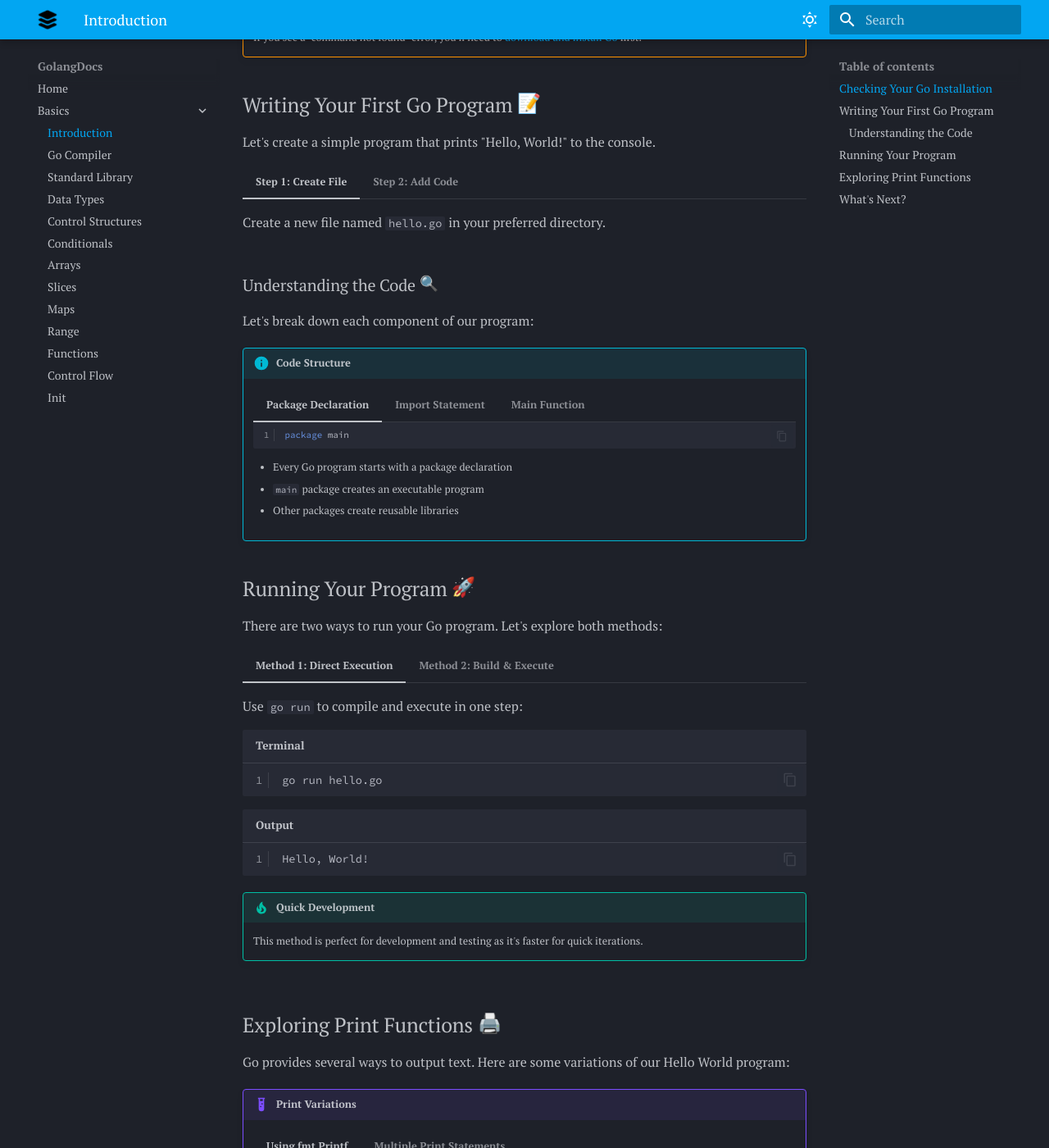
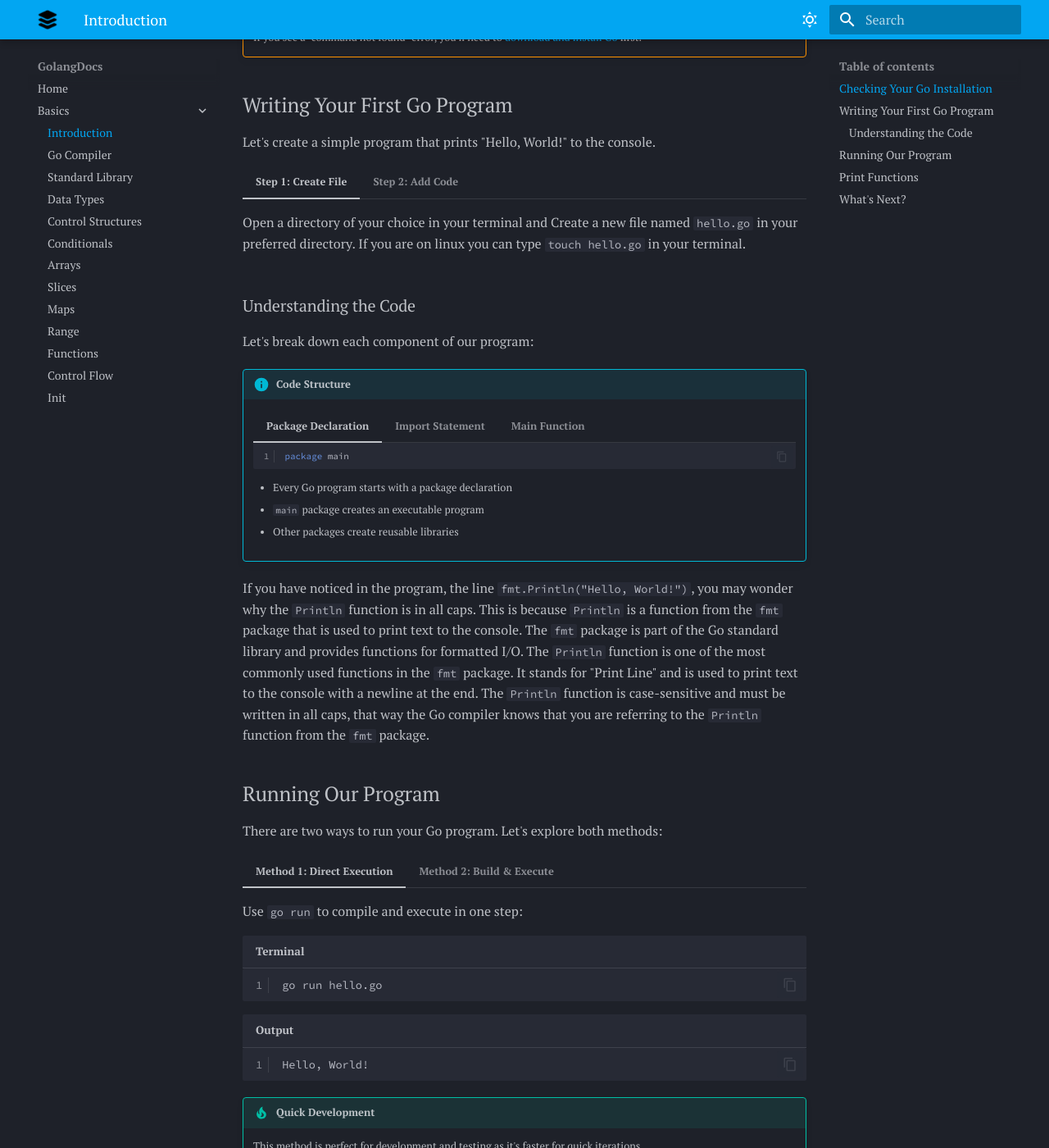
Before and after one commit to kutt27/golangdocs, an MkDocs documentation site: the page built from docs/1. Basics/1. Hello-World.md, in a window 1280 px wide and 1400 px high, scrolled down 864 px. Shown: the whole window at 82% size. Built offline with MkDocs 1.6.1 and Material for MkDocs 9.7.7, drawn with Linux system fonts in a browser that asks for light colours; emoji names are drawn with the system emoji font; some of the changed text lies outside the part shown.

Commit message:
Updated the document

````diff
--- a/docs/1. Basics/1. Hello-World.md
+++ b/docs/1. Basics/1. Hello-World.md
@@ -9,7 +9,7 @@
     - A text editor or IDE
     - Basic understanding of using the terminal
 
-## Checking Your Go Installation :gear:
+## Checking Your Go Installation
 
 First, verify that Go is properly installed on your system by running this command in your terminal:
 
@@ -27,13 +27,13 @@ go1.25.1 X:nodwarf5 linux/amd64
 !!! warning "Not Installed?"
     If you see a "command not found" error, you'll need to [download and install Go](https://golang.org/dl/) first.
 
-## Writing Your First Go Program :pencil:
+## Writing Your First Go Program
 
 Let's create a simple program that prints "Hello, World!" to the console.
 
 === "Step 1: Create File"
 
-    Create a new file named `hello.go` in your preferred directory.
+    Open a directory of your choice in your terminal and Create a new file named `hello.go` in your preferred directory. If you are on linux you can type `touch hello.go` in your terminal.
 
 === "Step 2: Add Code"
 
@@ -50,7 +50,7 @@ Let's create a simple program that prints "Hello, World!" to the console.
     ```
 
 
-### Understanding the Code :mag:
+### Understanding the Code
 
 Let's break down each component of our program:
 
@@ -84,7 +84,9 @@ Let's break down each component of our program:
         - `fmt.Println()` prints text and adds a newline
         - Program execution starts here
 
-## Running Your Program :rocket:
+If you have noticed in the program, the line `fmt.Println("Hello, World!")`, you may wonder why the `Println` function is in all caps. This is because `Println` is a function from the `fmt` package that is used to print text to the console. The `fmt` package is part of the Go standard library and provides functions for formatted I/O. The `Println` function is one of the most commonly used functions in the `fmt` package. It stands for "Print Line" and is used to print text to the console with a newline at the end. The `Println` function is case-sensitive and must be written in all caps, that way the Go compiler knows that you are referring to the `Println` function from the `fmt` package.
+
+## Running Our Program
 
 There are two ways to run your Go program. Let's explore both methods:
 
@@ -118,7 +120,7 @@ There are two ways to run your Go program. Let's explore both methods:
     !!! tip "Production Use"
         This method creates an executable file that you can distribute and run without Go installed.
 
-## Exploring Print Functions :printer:
+## Print Functions
 
 Go provides several ways to output text. Here are some variations of our Hello World program:
 
@@ -153,7 +155,7 @@ Go provides several ways to output text. Here are some variations of our Hello W
         !!! tip
             Combine `Print` and `Println` for flexible output formatting.
 
-## What's Next? :compass:
+## What's Next?
 
 !!! success "Congratulations!"
     You've successfully written and run your first Go program! Here's what you've learned:
````
Also changed, not shown: other parts of docs/1. Basics/1. Hello-World.md (+0 -2 lines).
